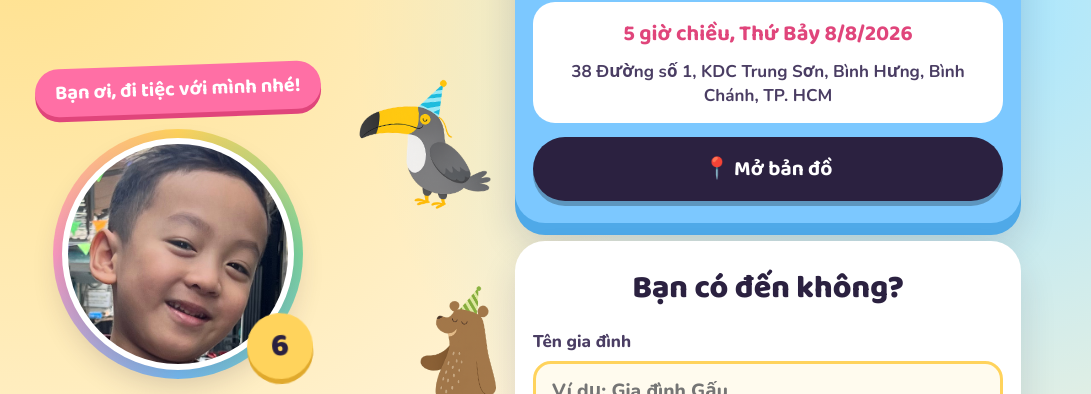
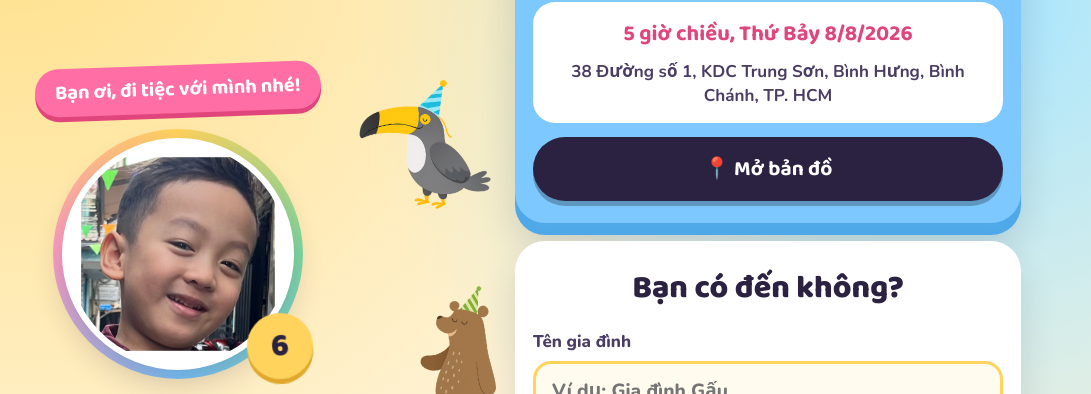
Before and after one commit to thanhpcrmit/gon-birthday, a plain HTML site: page index.html in a window 1280 px wide. Shown: the part 117-511 px from the top of the page, 189-1280 px from the left. Drawn offline with nearby package versions, Linux system fonts and the light colour scheme; no server answers.

Commit message:
Add files via upload

```diff
--- a/index.html
+++ b/index.html
@@ -39,7 +39,8 @@
         <div style="{{ photoWrapStyle }}">
           <div style="position: absolute; inset: 0; border-radius: 50%; background: conic-gradient(#FFD35C, #7ED9A0, #7CC8FF, #FF9CC2, #FFD35C);"></div>
           <div style="position: absolute; inset: 9px; border-radius: 50%; overflow: hidden; border: 6px solid #fff; box-sizing: border-box; background: #fff; box-shadow: 0 14px 30px rgba(43,33,64,.2);">
-            <img src="uploads/gon-photo-v4.png" alt="Bé Gòn" style="position: absolute; inset: 0; width: 100%; height: 100%; display: block; object-fit: cover; object-position: 58% 26%;" />
+            <img src="uploads/gon-photo-v4.png" alt="" aria-hidden="true" style="position: absolute; inset: 0; width: 100%; height: 100%; object-fit: cover; object-position: 58% 26%; transform: scale(1.15); filter: blur(14px) brightness(1.05); opacity: 0;" />
+            <img src="uploads/gon-photo-v4.png" alt="Bé Gòn" style="position: absolute; inset: 0; width: 100%; height: 100%; display: block; object-fit: cover; object-position: 58% 26%; transform: scale(0.88);" />
           </div>
           <div style="position: absolute; right: -10px; bottom: 0; background: #FFD35C; color: #2B2140; font-family: 'Baloo 2', cursive; font-size: 32px; font-weight: 800; width: 66px; height: 66px; border-radius: 50%; display: grid; place-items: center; box-shadow: 0 5px 0 #E0A92C; animation: wiggle 3s ease-in-out infinite;">6</div>
         </div>
```
